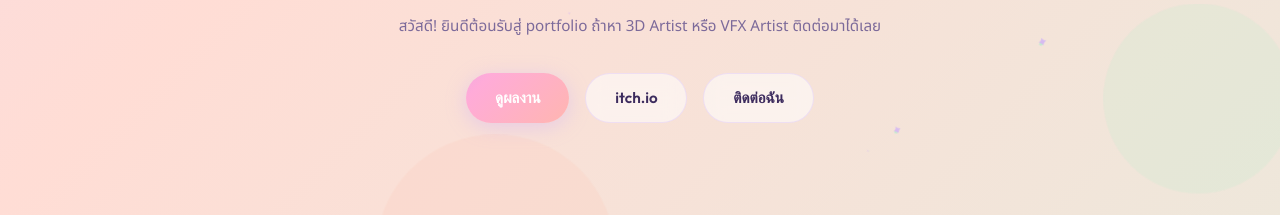
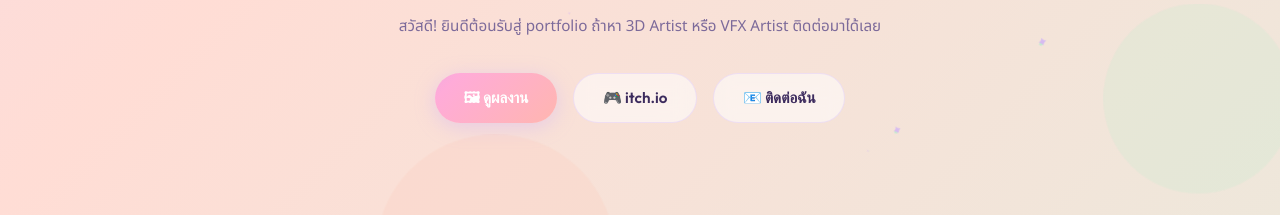
Before and after one commit to frame5482/MyPortfolio, a website: page public/index.html in a window 1280 px wide. Shown: the part 531-746 px from the top of the page. Drawn offline with Linux system fonts and the light colour scheme.

Commit message:
add eemoji

```diff
--- a/public/index.html
+++ b/public/index.html
@@ -69,9 +69,9 @@
       </p>
 
       <div class="hero-buttons">
-        <a href="/works" class="btn btn-primary">ดูผลงาน</a>
-        <a href="https://frame5482.itch.io/" class="btn btn-secondary">itch.io</a>
-        <a href="mailto:frame5482@gmail.com" class="btn btn-secondary">ติดต่อฉัน</a>
+        <a href="/works" class="btn btn-primary"> 🖼 ดูผลงาน </a>
+        <a href="https://frame5482.itch.io/" class="btn btn-secondary"> 🎮 itch.io </a>
+        <a href="mailto:frame5482@gmail.com" class="btn btn-secondary">📧 ติดต่อฉัน</a>
 
       </div>
     </section>
```
